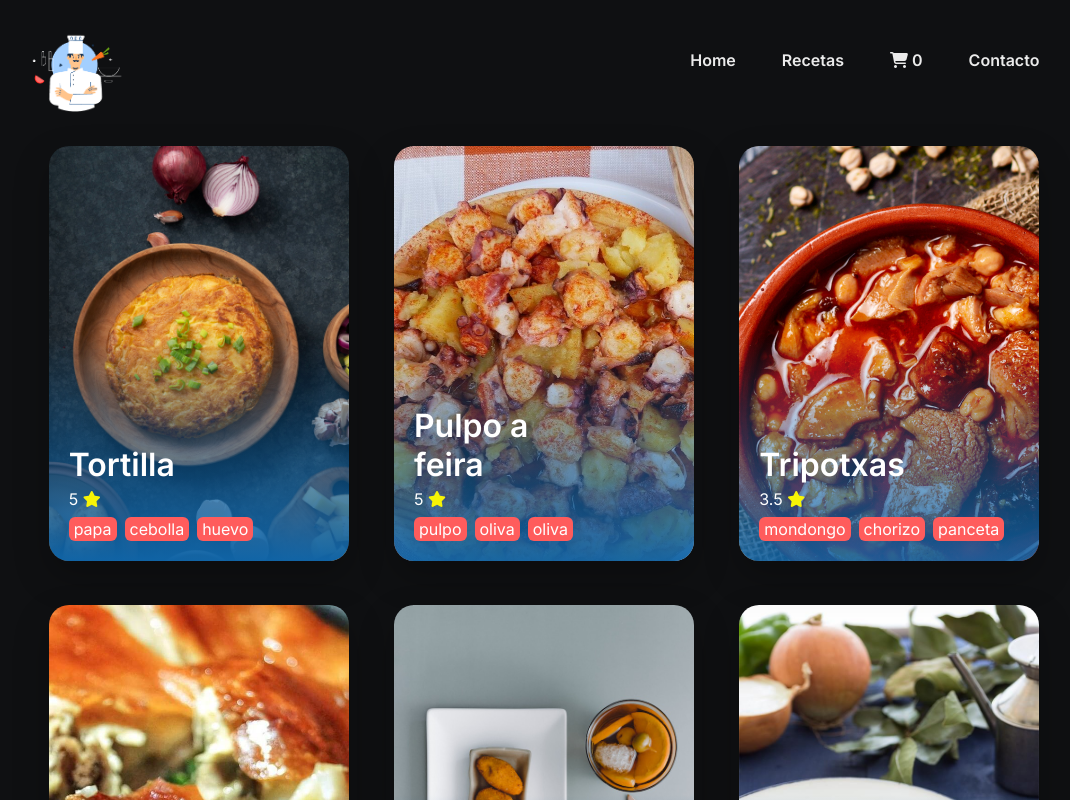
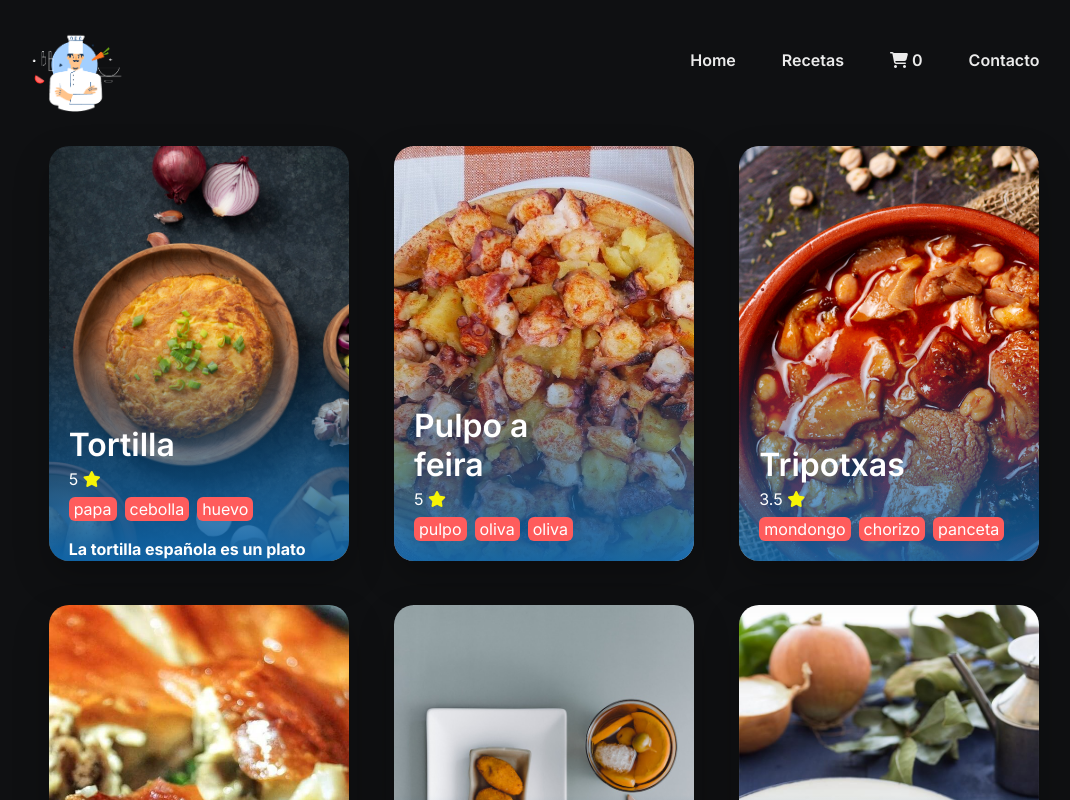
Before and after one commit to Lapenta07/cocinasdelmundoNEXT, a Next.js app: page /espana in a window 1280 px wide. Shown: the top 800 px of the page, without its empty margins (96-1166 px from the left). Built offline with nearby package versions, Linux system fonts and the light colour scheme; a web font is replaced by a local one.

Commit message:
font card

```diff
--- a/src/app/componentes/tarjeta/Card.css
+++ b/src/app/componentes/tarjeta/Card.css
@@ -46,6 +46,12 @@
     padding: 20px;
     z-index: 2;
     transition: 0.5s;
+}
+
+.card .details .info p{
+    font-size: medium;
+    font-weight: bold;
+    color: white;
 }
 
 @media (width < 450px){
```
